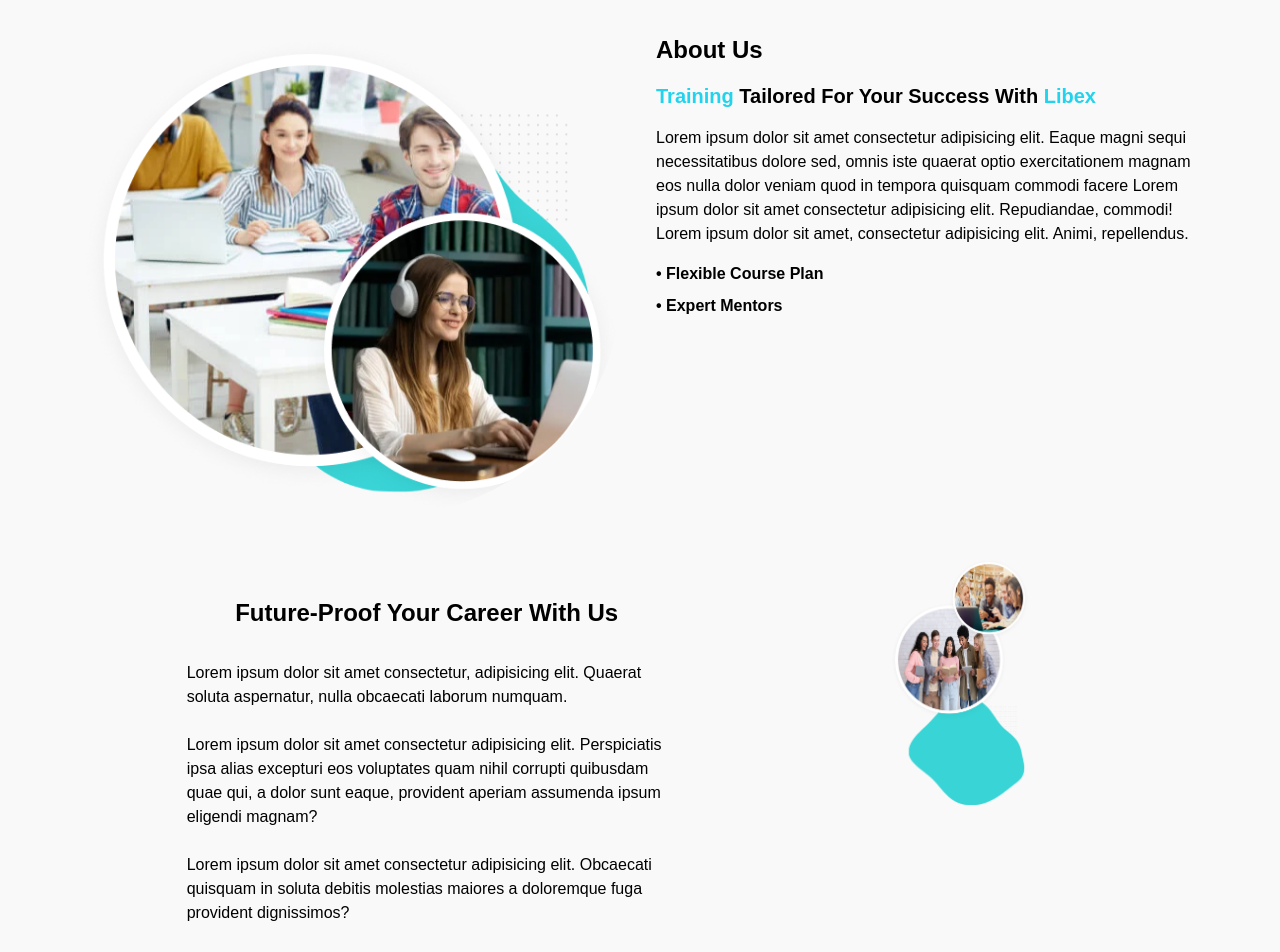
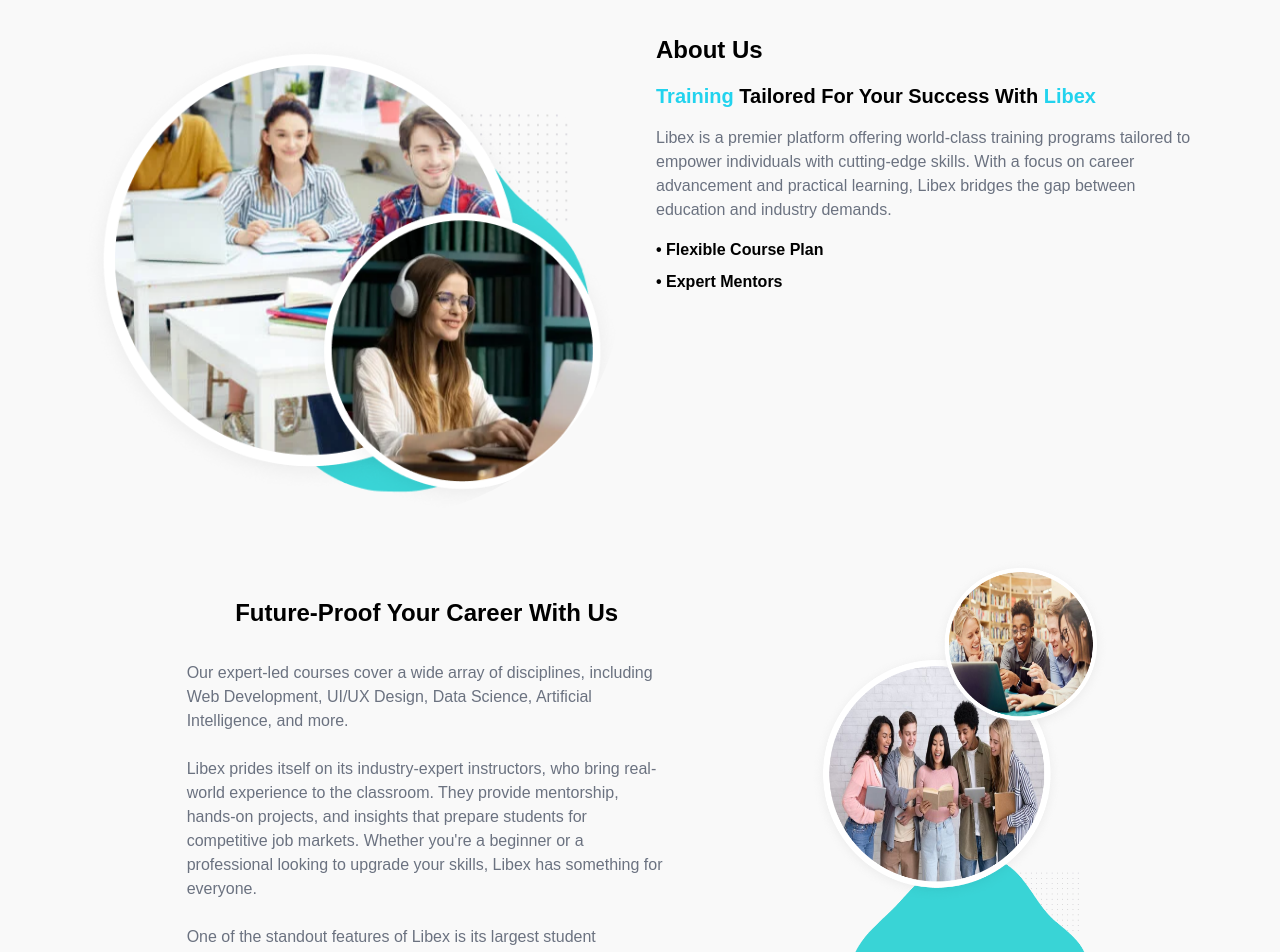
Before and after one commit to sujal-777/libex-2, a React (Vite) app in the folder client/: page /about in a window 1280 px wide. Shown: the part 400-1352 px from the top of the page. Built offline with nearby package versions, Linux system fonts and the light colour scheme; no server answers.

Commit message:
done with home and about us

```diff
--- a/client/src/components/TestiCards.jsx
+++ b/client/src/components/TestiCards.jsx
@@ -9,11 +9,28 @@
 ]
 
 
+// function TestiCards() {
+//   return (
+//         <div className="grid grid-cols-1 sm:grid-cols-2 lg:grid-cols-3 gap-8  mt-20 px-4 justify-items-center">
+//           {val.map((testimonial, idx) => (
+//             <div key={idx} className="max-w-sm w-full">
+//               <TestiCard
+//                 name={testimonial.name}
+//                 proff={testimonial.proff}
+//                 description={testimonial.description}
+//               />
+//             </div>
+//           ))}
+//         </div>
+//   );
+// }
 function TestiCards() {
   return (
-        <div className="grid grid-cols-1 sm:grid-cols-2 lg:grid-cols-3 gap-8  mt-20 px-4 justify-items-center">
+    <div className="mt-20 px-4">
+      {/* Scrollable container on mobile */}
+      <div className="flex space-x-4 overflow-x-auto sm:grid sm:grid-cols-2 lg:grid-cols-3 sm:gap-8 sm:justify-items-center">
         {val.map((testimonial, idx) => (
-            <div key={idx} className="max-w-sm w-full">
+          <div key={idx} className="min-w-[80%] sm:min-w-0 max-w-sm w-full">
             <TestiCard
               name={testimonial.name}
               proff={testimonial.proff}
@@ -22,6 +39,7 @@
           </div>
         ))}
       </div>
+    </div>
   );
 }
 
--- a/client/src/pages/AboutUs.jsx
+++ b/client/src/pages/AboutUs.jsx
@@ -67,13 +67,8 @@
               <span className="text-cyan-400">Training</span> Tailored For Your
               Success With <span className="text-cyan-400">Libex</span>
             </h3>
-            <p className="mt-4 text-sm md:text-base">
-              Lorem ipsum dolor sit amet consectetur adipisicing elit. Eaque
-              magni sequi necessitatibus dolore sed, omnis iste quaerat optio
-              exercitationem magnam eos nulla dolor veniam quod in tempora
-              quisquam commodi facere Lorem ipsum dolor sit amet consectetur
-              adipisicing elit. Repudiandae, commodi! Lorem ipsum dolor sit
-              amet, consectetur adipisicing elit. Animi, repellendus.
+            <p className="mt-4 text-sm md:text-base text-gray-500">
+            Libex is a premier platform offering world-class training programs tailored to empower individuals with cutting-edge skills. With a focus on career advancement and practical learning, Libex bridges the gap between education and industry demands.
             </p>
             <div className="font-semibold mt-4 space-y-2">
               <div>• Flexible Course Plan</div>
@@ -86,42 +81,37 @@
 
       </div>
 
-      <div className="flex justify-center">
+      <div className="flex justify-center ">
 
         {/* Future Proof Section */}
-        <div className="mt-20 px-4 lg:px-20 w-1/2">
+        <div className="mt-20 px-4 lg:px-20 lg:w-1/2 w-4/5">
           <h2 className="text-2xl font-semibold text-center">
             Future-Proof Your Career With Us
           </h2>
-          <div className="mt-8 text-sm md:text-base space-y-6">
+          <div className="mt-8 text-sm md:text-base space-y-6 text-gray-500">
             <p>
-              Lorem ipsum dolor sit amet consectetur, adipisicing elit. Quaerat
-              soluta aspernatur, nulla obcaecati laborum numquam.
+            Our expert-led courses cover a wide array of disciplines, including Web Development, UI/UX Design, Data Science, Artificial Intelligence, and more.
             </p>
             <p>
-              Lorem ipsum dolor sit amet consectetur adipisicing elit.
-              Perspiciatis ipsa alias excepturi eos voluptates quam nihil corrupti
-              quibusdam quae qui, a dolor sunt eaque, provident aperiam assumenda
-              ipsum eligendi magnam?
+            Libex prides itself on its industry-expert instructors, who bring real-world experience to the classroom. They provide mentorship, hands-on projects, and insights that prepare students for competitive job markets. Whether you're a beginner or a professional looking to upgrade your skills, Libex has something for everyone.
             </p>
             <p>
-              Lorem ipsum dolor sit amet consectetur adipisicing elit. Obcaecati
-              quisquam in soluta debitis molestias maiores a doloremque fuga
-              provident dignissimos?
+            One of the standout features of Libex is its largest student community, fostering collaboration and peer-to-peer learning. Students connect with like-minded individuals, share knowledge, and work on group projects, enhancing both their technical and soft skills.
             </p>
             <p>
-              Lorem ipsum dolor sit amet consectetur adipisicing elit. Qui odio
-              placeat asperiores velit a quasi.
+            Our courses are designed with flexibility in mind, offering self-paced learning, live sessions, and interactive assignments to cater to different learning preferences. Students also benefit from practical exposure through real-world projects and industry-aligned curriculum.
             </p>
           </div>
         </div>
-        <div className="mt-10 flex justify-center items-center h-1/2 w-1/3">
-            <img
-              src="/public/Images/Group-Image-2-About.png"
-              alt="Group Image"
-              className="h-1/2 w-1/3"
+        <div className="mt-10 justify-center items-center h-1/2 w-1/3 hidden md:flex">
+          <img
+            src="/Images/Group-Image-2-About.png"
+            width={300}
+            height={200}
+            alt="Group Image"
           />
         </div>
+
       </div>
       <Counts />
       {/* Training Section */}
```
Lines whose indentation alone changed are shown as unchanged.
